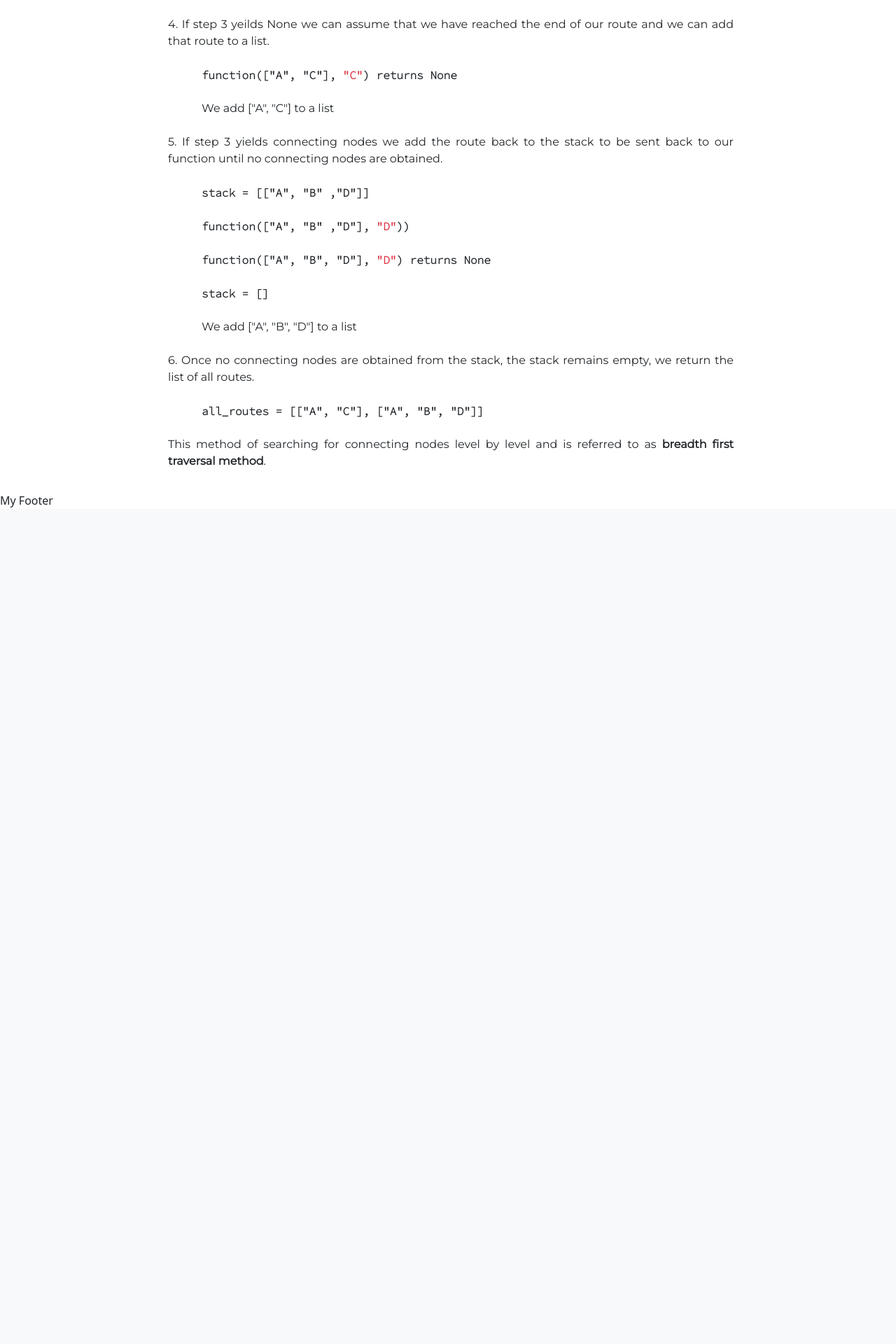
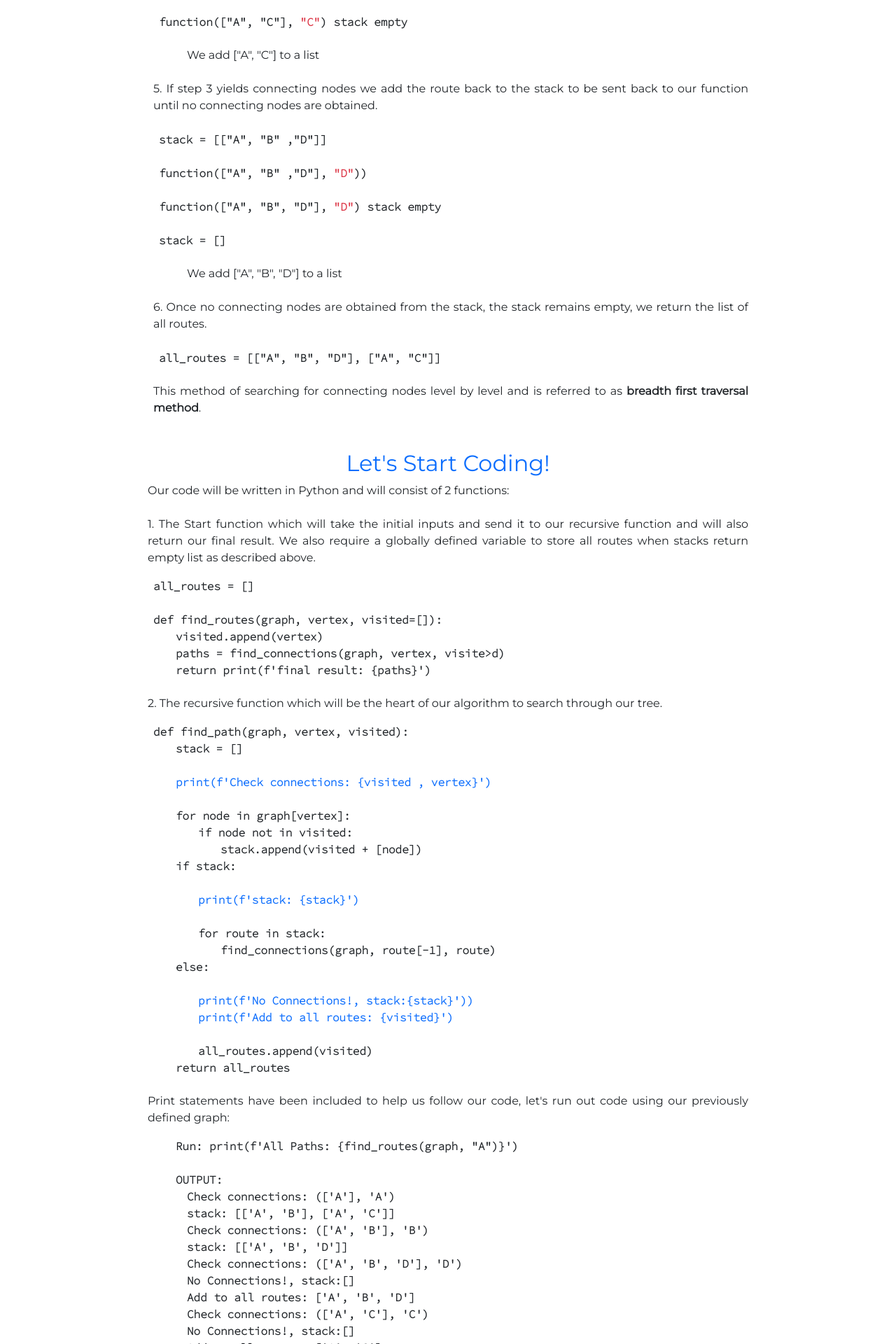
Before and after one commit to zahur76/algo-blog, a Django app: page / in a window 1280 px wide. Shown: the part 4290-6210 px from the top of the page at 70% size. Before the commit the page ends 5015 px from the top, so only its background shows below. Run offline with Django 4.2, Linux system fonts and the light colour scheme; some libraries are stand-ins or nearby versions; some web fonts are replaced.

Commit message:
add: code description for recursion

```diff
--- a/home/static/home/css/home.css
+++ b/home/static/home/css/home.css
@@ -42,21 +42,28 @@
     max-width: 300px;
 }
 
+section {
+    padding: 0px !important;
+    margin: 0px !important;
+}
+
 
 
 /* media screen repoonsive design */
 @media screen and (max-width: 768px){
     .article {
-        width: 95% !important;
+        width: 100% !important;
         padding: 5px !important;
         font-size: 15px;
         margin: 0px !important;
     }
 
+
 }
 
 @media screen and (max-width: 576px){
     .hero {
+        margin: 0px !important;
         height: 250px;
     }
 }
--- a/home/templates/home/index.html
+++ b/home/templates/home/index.html
@@ -15,7 +15,7 @@
     </header>
 
     <div class="text-secondary fst-italic p-2">By Zahur Meerun July 2022</div>
-    <section class="p-3 m-3 mt-0 text-two">
+    <section class="p-1 mt-0 text-two">
         <div class="col-12 h2 text-primary text-center">Tutorial Objective</div>
         <div class="article ps-5 pe-5 w-75 mx-auto">This article's objective is to simply explain the algorithm used to finding all possible routes within a network. </br></br>
             There are many articles dealing with this topic however I have found that these articles tend be more for the experienced programmer
@@ -51,7 +51,8 @@
             since we no longer need to write multiple functions to find nodes.</br></br>
 
             In simple terms we call our functions again, again and again until we not longer need it. A simple illustration of recursion would be the following code:</br></br>
-                    <div class="ps-5 code-text text-dark fw-bold">def recursive_function(num):</br>&emsp;
+                    <div class="d-flex justify-content-center">
+                    <div class="ps-2 p-1 code-text bg-dark text-light fw-bold">def recursive_function(num):</br>&emsp;
                         if num == 0:<span class="text-success">&emsp;#Stopping condition</span></br>&emsp;&emsp;
                             return print('The End!')</br>&emsp;
                             print(num)</br>&emsp;
@@ -62,7 +63,8 @@
                         Output:</br>
                         5</br>4</br>3</br>2</br>1</br>"The End!"</br>
 
-                    </div></br>
+                    </div>
+                </div></br>
             The call to our function will continue as long as the stopping condition hasnt been met, in this case num==0.
         </div>
         <div class="col-12 h2 text-primary text-center mt-5">Let Define our Steps</div>
@@ -71,52 +73,108 @@
             <span class="fw-bold">Problem:</span>&emsp;Obtain all routes for a network.<br></br>
             Starting with an initial simple test case ensures that code works with minimum data before moving on to larger data and making
             debugging more manageable, hence we will start with the following graph (network) represented by a dictionary:<br></br>
-            <div class="ps-5 code-text text-dark fw-bold">
+            <div class="ps-2 code-text text-dark fw-bold">
                 graph = {"A": ["B", "C"], "B": ["A", "D"], "C": ["A"]}
             </div></br></br>
             The following graph can be represented on a diagram as follows:
             <div class="text-center binary-tree"><img src="{{ MEDIA_URL }}graph.png" alt="data tree structure" /></div></br>
             Since the graph is simple we can expect the output of the our program to be as follows, representing all routes starting from node "A":</br></br>
-            <div class="ps-5 code-text text-dark fw-bold">
-                OUTPUT: [["A", "C"], ["A", "B", "D"]]
+            <div class="ps-2 code-text text-dark fw-bold">
+                OUTPUT: [["A", "B", "D"], ["A", "C"]]
             </div></br></br>
             <span class="fw-bold">Our Solution:</span><br></br>
             <div class="ps-2">
             1. Starting at the initial node "A" we find all connecting nodes.</br>
             <div class="text-center binary-tree"><img src="{{ MEDIA_URL }}connecting1.png" alt="data tree structure" /></div></br>
-            2. Add the routes from step 1 to a stack. which will be starting node plus the connecting node.</br></br>
-            <div class="ps-5 code-text text-dark fw-bold">
+            2. Add the routes from step 1 to a stack. which will be the starting node plus the connecting node.</br></br>
+            <div class="ps-2 code-text text-dark fw-bold">
                 stack = [["A", "B"], ["A", "C"]]
             </div></br>
             3. The items in the stack our sent back into our functions (recursion!) one by one to check if there are no connecting nodes for the last added node whilst also
             checking if the node hasnt been visited before.</br></br>
-            <div class="ps-5 code-text text-dark fw-bold">
+            <div class="ps-2 code-text text-dark fw-bold">
                 function(["A", "B"], <span class="text-danger">"B"</span>) , function(["A", "C"], <span class="text-danger">"C"</span>)
             </div></br>
             <div class="text-center binary-tree"><img src="{{ MEDIA_URL }}connecting2.png" alt="data tree structure" /></div></br>
-            4. If step 3 yeilds None we can assume that we have reached the end of our route and we can add that route to a list.</br></br>
-            <div class="ps-5 code-text text-dark fw-bold">
-                function(["A", "C"], <span class="text-danger">"C"</span>) returns None
+            4. If step 3 returns no connecting nodes, therefore implying the stack is empty, we can assume that we have reached the end of our route and we can add that route to a list.</br></br>
+            <div class="ps-2 code-text text-dark fw-bold">
+                function(["A", "C"], <span class="text-danger">"C"</span>) stack empty
             </div></br>
             <div class="ps-5">We add ["A", "C"] to a list</div></br>
             5. If step 3 yields connecting nodes we add the route back to the stack to be sent back to our function until no connecting nodes are obtained.</br></br>
-            <div class="ps-5 code-text text-dark fw-bold">
+            <div class="ps-2 code-text text-dark fw-bold">
                 stack = [["A", "B" ,"D"]]</br></br>
                 function(["A", "B" ,"D"], <span class="text-danger">"D"</span>)</span>)
             </div></br>
-            <div class="ps-5 code-text text-dark fw-bold">
-                function(["A", "B", "D"], <span class="text-danger">"D"</span>) returns None
+            <div class="ps-2 code-text text-dark fw-bold">
+                function(["A", "B", "D"], <span class="text-danger">"D"</span>) stack empty
             </div></br>
-            <div class="ps-5 code-text text-dark fw-bold">
+            <div class="ps-2 code-text text-dark fw-bold">
                 stack = []</br>
             </div></br>
             <div class="ps-5">We add ["A", "B", "D"] to a list</div></br>
             6. Once no connecting nodes are obtained from the stack, the stack remains empty, we return the list of all routes.</br></br>
-            <div class="ps-5 code-text text-dark fw-bold">
-                all_routes = [["A", "C"], ["A", "B", "D"]]
+            <div class="ps-2 code-text text-dark fw-bold">
+                all_routes = [["A", "B", "D"], ["A", "C"]]
             </div></br>
             This method of searching for connecting nodes level by level and is referred to as <span class="fw-bold">breadth first traversal method</span>.
         </div>
+        </div></br></br>
+        <div class="col-12 h2 text-primary text-center">Let's Start Coding!</div>
+        <div class="article ps-5 pe-5 w-75 mx-auto">Our code will be written in Python and will consist of 2 functions:</br></br>
+            1. The Start function which will take the initial inputs and send it to our recursive function and will also return our final result. We also require a globally defined variable to store all routes when stacks return empty list as described above.</br>
+            <div class="ps-2 code-text text-dark fw-bold mt-3">
+                all_routes = []</br></br>
+                def find_routes(graph, vertex, visited=[]):</br>
+                &emsp;&emsp;visited.append(vertex)</br>
+                &emsp;&emsp;paths = find_connections(graph, vertex, visite>d)</br>
+                &emsp;&emsp;return print(f'final result: {paths}')</br>
+            </div></br>
+            2. The recursive function which will be the heart of our algorithm to search through our tree.</br>
+            <div class="ps-2 code-text text-dark fw-bold mt-3">
+                def find_path(graph, vertex, visited):</br>
+                &emsp;&emsp;stack = []</br></br>
+                &emsp;&emsp;<span class="text-primary">print(f'Check connections: {visited , vertex}')</span></br></br>
+                &emsp;&emsp;for node in graph[vertex]:</br>
+                &emsp;&emsp;&emsp;&emsp;if node not in visited:</br>
+                &emsp;&emsp;&emsp;&emsp;&emsp;&emsp;stack.append(visited + [node])</br>
+                &emsp;&emsp;if stack:</br></br>
+                &emsp;&emsp;&emsp;&emsp;<span class="text-primary">print(f'stack: {stack}')</span></br></br>
+                &emsp;&emsp;&emsp;&emsp;for route in stack:</br>
+                &emsp;&emsp;&emsp;&emsp;&emsp;&emsp;find_connections(graph, route[-1], route)</br>
+                &emsp;&emsp;else:</br></br>
+                &emsp;&emsp;&emsp;&emsp;<span class="text-primary">print(f'No Connections!, stack:{stack}'))</span></br>
+                &emsp;&emsp;&emsp;&emsp;<span class="text-primary">print(f'Add to all routes: {visited}')</span></br></br>
+                &emsp;&emsp;&emsp;&emsp;all_routes.append(visited)</br>
+                &emsp;&emsp;return all_routes
+            </div></br>
+            Print statements have been included to help us follow our code,  let's run out code using our previously defined graph:</br>
+            <div class="ps-2 code-text text-dark fw-bold mt-3">
+                &emsp;&emsp;Run: print(f'All Paths: {find_routes(graph, "A")}')</br></br>
+                &emsp;&emsp;OUTPUT:</br>
+                &emsp;&emsp;&emsp;Check connections: (['A'], 'A')</br>
+                &emsp;&emsp;&emsp;stack: [['A', 'B'], ['A', 'C']]</br>
+                &emsp;&emsp;&emsp;Check connections: (['A', 'B'], 'B')</br>
+                &emsp;&emsp;&emsp;stack: [['A', 'B', 'D']]</br>
+                &emsp;&emsp;&emsp;Check connections: (['A', 'B', 'D'], 'D')</br>
+                &emsp;&emsp;&emsp;No Connections!, stack:[]</br>
+                &emsp;&emsp;&emsp;Add to all routes: ['A', 'B', 'D']</br>
+                &emsp;&emsp;&emsp;Check connections: (['A', 'C'], 'C')</br>
+                &emsp;&emsp;&emsp;No Connections!, stack:[]</br>
+                &emsp;&emsp;&emsp;Add to all routes: ['A', 'C']</br>
+                &emsp;&emsp;&emsp;All Paths: <span class="bg-dark text-light">[['A', 'B', 'D'], ['A', 'C']]</span></br>
+            </div></br>
+            Output as predicted!
+        </div>
+        <div class="col-12 h2 text-primary text-center mt-2">More Test Cases!</div>
+        <div class="article ps-5 pe-5 w-75 mx-auto">
+            Now we know our code is working as expected its time to increase the pressure and run a slightly more complex test case!
+            The graph we will use is as follows:
+            <div class="ps-2 code-text text-dark fw-bold mt-2">
+                graph = {</br>&emsp; "A": ["B", "C", "H"],</br>&emsp; "B": ["C"],</br>&emsp; "C": ["B"],</br>&emsp; "D": ["A", "G", "F"],</br>&emsp; "G": ["D", "E", "F"],</br>&emsp; "E": ["G"]</br>}
+            </div></br></br>
+        </div></br>
+
     </section>
 {% endblock %}
 
--- a/static/css/base.css
+++ b/static/css/base.css
@@ -26,3 +26,16 @@ body, html {
 .code-text {
     font-family: 'Source Code Pro', monospace;
 }
+
+/* media screen repoonsive design */
+@media screen and (max-width: 768px){
+    .code-text {
+        font-size: 12px;
+    }
+
+}
+@media screen and (max-width: 576px){
+    .code-text {
+        font-size: 11px;
+    }
+}
```
